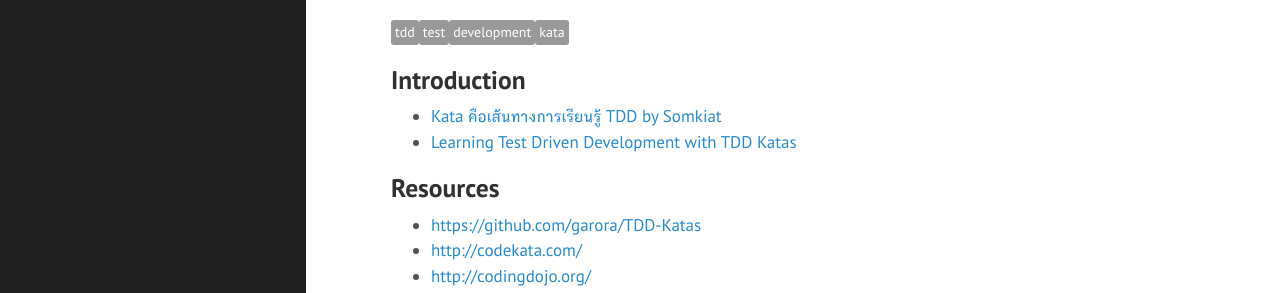
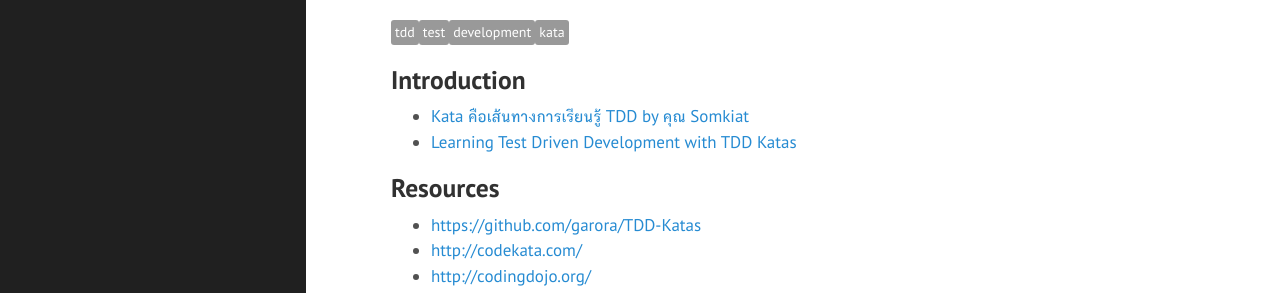
Before and after one commit to mildronize/blog-jekyll, a Jekyll site: the page built from _posts/2015-05-25-tdd-katas.md, in a window 1280 px wide and 950 px high. Shown: the part 151-444 px from the top of the window. Built offline with Jekyll 4.4.1, drawn with Linux system fonts in a browser that asks for light colours; Markdown is read by kramdown in place of the engine named in the settings; comment, search, counter and statistics services are not loaded.

```diff
--- a/_posts/2015-05-25-tdd-katas.md
+++ b/_posts/2015-05-25-tdd-katas.md
@@ -8,7 +8,7 @@ permalink: notes/tdd-katas
 ---
 
 ## Introduction
-- [Kata คือเส้นทางการเรียนรู้ TDD by Somkiat]( http://www.somkiat.cc/kata-is-way-to-learn-tdd/)
+- [Kata คือเส้นทางการเรียนรู้ TDD by คุณ Somkiat]( http://www.somkiat.cc/kata-is-way-to-learn-tdd/)
 - [Learning Test Driven Development with TDD Katas](http://www.codeproject.com/Articles/886492/Learning-Test-Driven-Development-with-TDD-Katas)
 
 ## Resources
```
